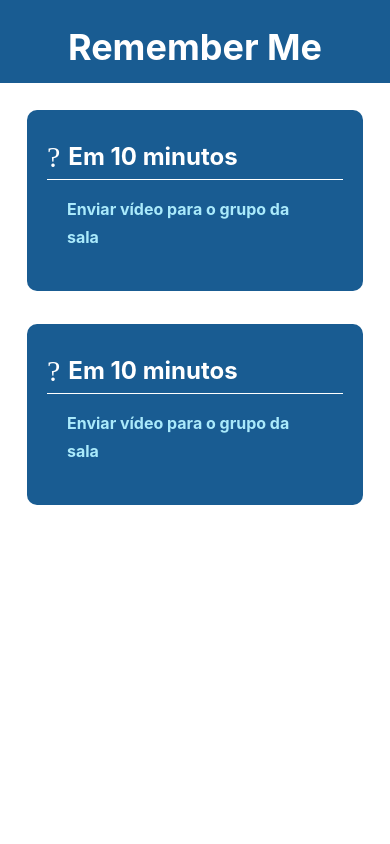
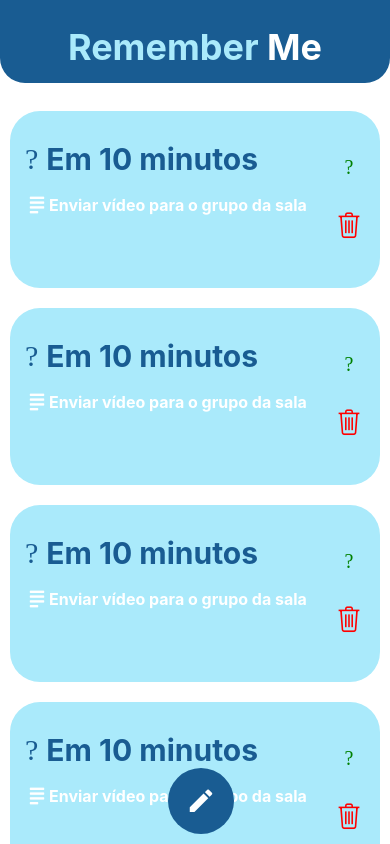
Before and after one commit to tonicprism/RememberMeApp, a React Native app: screen / in a window 390 px wide. Built offline with nearby package versions, Linux system fonts and the light colour scheme.

Commit message:
Editing the layout of all the app

```diff
--- a/src/components/Button/index.jsx
+++ b/src/components/Button/index.jsx
@@ -1,10 +1,14 @@
-import React from "react";
-import { View, Text } from "react-native";
+import React from 'react';
+import { View, Text, TouchableOpacity } from 'react-native';
 
-export default function Button() {
+import chooseIconFamily from '../../service/chooseIconFamily';
+
+import styles from './styles';
+
+export default function Button({ fontFamily, iconName, iconSize, iconColor, style, onPress }) {
   return (
-    <View>
-      <Text>Hello world</Text>
-    </View>
+    <TouchableOpacity style={[styles.button, style]} onPress={onPress}>
+      {chooseIconFamily(fontFamily, iconName, iconSize, iconColor)}
+    </TouchableOpacity>
   );
 }
--- a/src/components/Button/styles.js
+++ b/src/components/Button/styles.js
@@ -0,0 +1,22 @@
+import { StyleSheet } from 'react-native';
+
+const styles = StyleSheet.create({
+  headerContainer: {
+    backgroundColor: '#195C92',
+    justifyContent: 'center',
+    alignItems: 'center',
+    width: '100%',
+    height: 83,
+    borderBottomStartRadius: 25,
+    borderBottomEndRadius: 25,
+  },
+  headerText: {
+    marginTop: 10,
+    fontSize: 36,
+    fontWeight: 'bold',
+    lineHeight: 42,
+    color: '#ffffff',
+  },
+});
+
+export default styles;
--- a/src/components/Header/index.jsx
+++ b/src/components/Header/index.jsx
@@ -6,7 +6,9 @@ import styles from './styles';
 export default function Header() {
   return (
     <View style={styles.headerContainer}>
-      <Text style={styles.headerText}>Remember Me</Text>
+      <Text style={styles.headerText}>
+        Remember <Text style={{ color: '#ffffff' }}>Me</Text>
+      </Text>
     </View>
   );
 }
--- a/src/components/Header/styles.js
+++ b/src/components/Header/styles.js
@@ -7,13 +7,16 @@ const styles = StyleSheet.create({
     alignItems: 'center',
     width: '100%',
     height: 83,
+    borderBottomStartRadius: 25,
+    borderBottomEndRadius: 25,
+    marginBottom: 10,
   },
   headerText: {
     marginTop: 10,
     fontSize: 36,
     fontWeight: 'bold',
     lineHeight: 42,
-    color: '#ffffff',
+    color: '#AAEAFB',
   },
 });
 
--- a/src/components/Item/ItemBody/styles.js
+++ b/src/components/Item/ItemBody/styles.js
@@ -2,11 +2,10 @@ import { StyleSheet } from 'react-native';
 
 const styles = StyleSheet.create({
   container: {
-    flexDirection: 'column',
+    flexDirection: 'row',
     justifyContent: 'center',
     alignItems: 'center',
-    marginVertical: 10,
-    marginHorizontal: 20,
+    marginTop: 10,
   },
 });
 
--- a/src/components/Item/ItemHeader/index.jsx
+++ b/src/components/Item/ItemHeader/index.jsx
@@ -7,7 +7,7 @@ import styles from './styles';
 export default function ItemHeader({ title, iconName }) {
   return (
     <View style={styles.container}>
-      <Ionicons style={styles.icon} name={iconName} size={30} color="#ffffff" />
+      <Ionicons style={styles.icon} name={iconName} size={30} color="#195C92" />
       <Text style={styles.titleText}>{title}</Text>
     </View>
   );
--- a/src/components/Item/ItemHeader/styles.js
+++ b/src/components/Item/ItemHeader/styles.js
@@ -5,18 +5,16 @@ const styles = StyleSheet.create({
     flexDirection: 'row',
     justifyContent: 'flex-start',
     alignItems: 'center',
-    marginBottom: 5,
-    borderBottomColor: '#ffffff',
+    borderColor: '#195C92',
     paddingBottom: 5,
-    borderBottomWidth: 1,
+    borderRadius: 10,
   },
 
   titleText: {
     marginLeft: 8,
-    fontSize: 24,
+    fontSize: 30,
     fontWeight: 'bold',
-    lineHeight: 28,
-    color: '#ffffff',
+    color: '#195C92',
   },
 });
 
--- a/src/components/Item/index.jsx
+++ b/src/components/Item/index.jsx
@@ -1,9 +1,11 @@
 import React from 'react';
 import { View, Text, TouchableOpacity, Alert } from 'react-native';
-import { Ionicons } from '@expo/vector-icons';
+import { Entypo } from '@expo/vector-icons';
 
 import ItemHeader from './ItemHeader';
 import ItemBody from './ItemBody';
+
+import Button from '../Button';
 
 import styles from './styles';
 
@@ -13,10 +15,23 @@ export default function Item({ onPress }) {
   }
   return (
     <TouchableOpacity onPress={onPress} style={styles.itemContainer}>
-      <ItemHeader title="Em 10 minutos" iconName="md-time" />
-      <ItemBody>
-        <Text style={styles.itemText}>Enviar vídeo para o grupo da sala</Text>
-      </ItemBody>
+      <View style={styles.contentContainer}>
+        <ItemHeader title="Em 10 minutos" iconName="md-time" />
+        <ItemBody>
+          <Entypo name="text" size={24} color="white" />
+          <Text style={styles.itemText}>Enviar vídeo para o grupo da sala</Text>
+        </ItemBody>
+      </View>
+      <View style={[styles.buttonsContainer]}>
+        <Button
+          fontFamily="AntDesign"
+          iconName="checkcircleo"
+          iconSize={20}
+          iconColor="green"
+          style={{ marginVertical: 4 }}
+        />
+        <Button fontFamily="EvilIcons" iconName="trash" iconSize={40} iconColor="red" style={{}} />
+      </View>
     </TouchableOpacity>
   );
 }
--- a/src/components/Item/styles.js
+++ b/src/components/Item/styles.js
@@ -2,18 +2,31 @@ import { StyleSheet } from 'react-native';
 
 const styles = StyleSheet.create({
   itemContainer: {
-    backgroundColor: '#195C92',
+    backgroundColor: '#AAEAFB',
+    flexDirection: 'row',
     minHeight: 177,
-    marginBottom: 33,
-    borderRadius: 10,
-    paddingHorizontal: 20,
+    marginBottom: 20,
+    borderRadius: 30,
+    paddingHorizontal: 15,
     paddingVertical: 30,
   },
+
+  contentContainer: {
+    flexDirection: 'column',
+  },
+
   itemText: {
     fontSize: 16,
     fontWeight: 'bold',
-    lineHeight: 28,
-    color: '#AAEAFB',
+    lineHeight: 20,
+    color: '#ffffff',
+  },
+
+  buttonsContainer: {
+    flexDirection: 'column',
+    alignItems: 'center',
+    justifyContent: 'space-around',
+    marginLeft: 22,
   },
 });
 
--- a/src/pages/Home/index.jsx
+++ b/src/pages/Home/index.jsx
@@ -1,5 +1,6 @@
 import React from 'react';
-import { View, Text, Alert } from 'react-native';
+import { View, Text, Alert, TouchableOpacity, ScrollView } from 'react-native';
+import { MaterialCommunityIcons } from '@expo/vector-icons';
 
 import { Header, Item } from '../../components/index';
 
@@ -13,10 +14,18 @@ export default function Home() {
   return (
     <View style={styles.wrap}>
       <Header />
-      <View style={styles.container}>
-        <Item onPress={alertTest} />
-        <Item />
-      </View>
+      <ScrollView>
+        <View style={styles.container}>
+          <Item onPress={alertTest} />
+          <Item onPress={alertTest} />
+          <Item onPress={alertTest} />
+          <Item />
+        </View>
+      </ScrollView>
+
+      <TouchableOpacity style={styles.floatButton} onPress={alertTest}>
+        <MaterialCommunityIcons name="pencil" size={30} color="#ffffff" />
+      </TouchableOpacity>
     </View>
   );
 }
--- a/src/pages/Home/styles.js
+++ b/src/pages/Home/styles.js
@@ -1,12 +1,27 @@
-import { StyleSheet } from 'react-native';
+import { StyleSheet, Dimensions } from 'react-native';
+const { width, height } = Dimensions.get('window');
 
 const styles = StyleSheet.create({
   wrap: {
     flex: 1,
   },
+
   container: {
     backgroundColor: '#ffffff',
-    padding: 27,
+    paddingTop: 18,
+    padding: 10,
+  },
+
+  floatButton: {
+    width: 66,
+    height: 66,
+    borderRadius: 100,
+    backgroundColor: '#195C92',
+    position: 'absolute',
+    bottom: 10,
+    right: width / 2.5,
+    alignItems: 'center',
+    justifyContent: 'center',
   },
 });
 
--- /dev/null
+++ b/src/service/chooseIconFamily.js
@@ -0,0 +1,51 @@
+import React from 'react';
+import {
+  FontAwesome,
+  AntDesign,
+  Entypo,
+  EvilIcons,
+  Feather,
+  FontAwesome5,
+  Fontisto,
+  Foundation,
+  Ionicons,
+  MaterialCommunityIcons,
+  MaterialIcons,
+  Octicons,
+  SimpleLineIcons,
+  Zocial,
+} from '@expo/vector-icons';
+
+function chooseIconFamily(fontFamily, iconName, iconSize, iconColor) {
+  switch (fontFamily) {
+    case 'FontAwesome':
+      return <FontAwesome name={iconName} size={iconSize} color={iconColor} />;
+    case 'AntDesign':
+      return <AntDesign name={iconName} size={iconSize} color={iconColor} />;
+    case 'Entypo':
+      return <Entypo name={iconName} size={iconSize} color={iconColor} />;
+    case 'EvilIcons':
+      return <EvilIcons name={iconName} size={iconSize} color={iconColor} />;
+    case 'Feather':
+      return <Feather name={iconName} size={iconSize} color={iconColor} />;
+    case 'FontAwesome5':
+      return <FontAwesome5 name={iconName} size={iconSize} color={iconColor} />;
+    case 'Fontisto':
+      return <Fontisto name={iconName} size={iconSize} color={iconColor} />;
+    case 'Foundation':
+      return <Foundation name={iconName} size={iconSize} color={iconColor} />;
+    case 'Ionicons':
+      return <Ionicons name={iconName} size={iconSize} color={iconColor} />;
+    case 'MaterialCommunityIcons':
+      return <MaterialCommunityIcons name={iconName} size={iconSize} color={iconColor} />;
+    case 'MaterialIcons':
+      return <MaterialIcons name={iconName} size={iconSize} color={iconColor} />;
+    case 'Octicons':
+      return <Octicons name={iconName} size={iconSize} color={iconColor} />;
+    case 'SimpleLineIcons':
+      return <SimpleLineIcons name={iconName} size={iconSize} color={iconColor} />;
+    case 'Zocial':
+      return <Zocial />;
+  }
+}
+export default chooseIconFamily;
```
